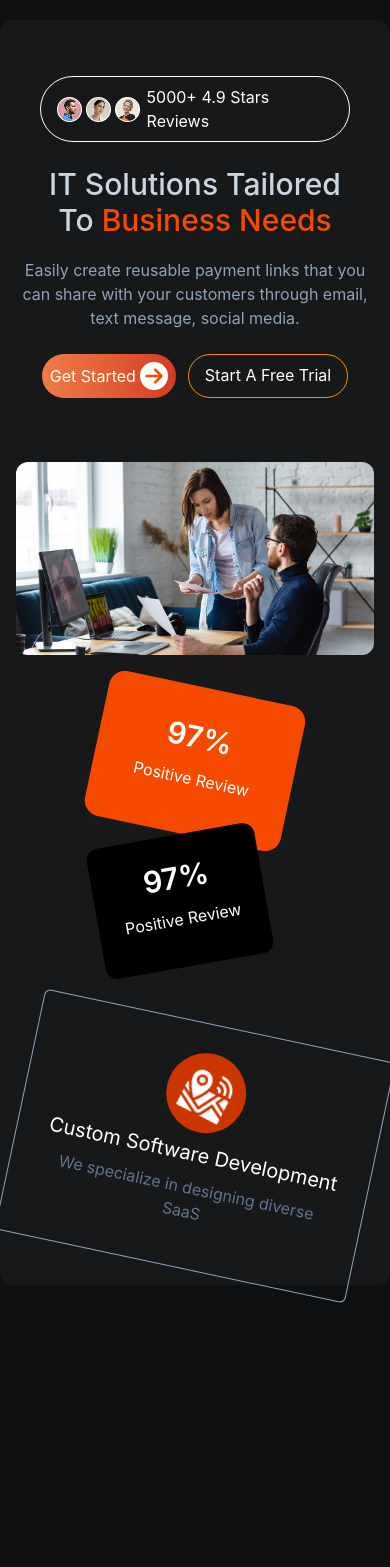
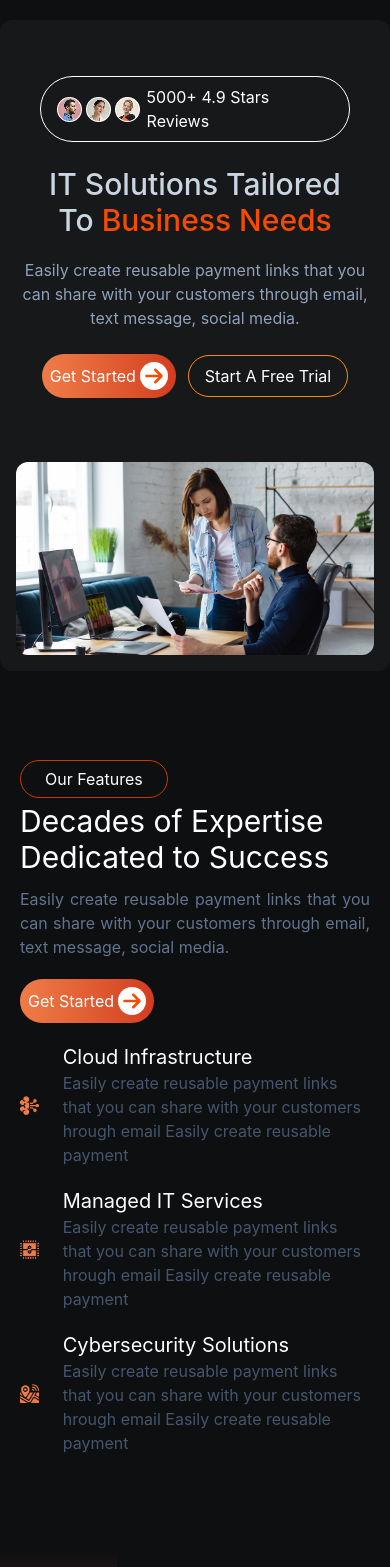
Before and after one commit to codewithsunnyraj/Tecbus-Website, a React (Vite) app: page / in a window 390 px wide. Shown: the top 1567 px of the page. Before the commit the page ends 1305 px from the top, so only its background shows below. Built offline with nearby package versions, Linux system fonts and the light colour scheme.

Commit message:
some part done of responsive

```diff
--- a/src/Component/About.jsx
+++ b/src/Component/About.jsx
@@ -3,6 +3,7 @@ import { assets } from "../constant/constant";
 import CommonBtn from "./CommonBtn";
 const About = () => {
   return (
+    <div className="container mx-auto w-full">
       <div className="lg:my-24 lg:px-14">
         <div className="lg:flex justify-between lg:gap-20 w-full">
           <div className="w-[30%] flex items-center justify-center">
@@ -42,7 +43,10 @@ const About = () => {
                     <h2 className="lg:text-8xl my-3 text-slate-500 font-bold">
                       50+
                     </h2>
-                  <p className="text-slate-300 text-xl">Years Od Experience</p>
+                    <p className="text-slate-300 text-xl">
+                      Years Od Experience
+                    </p>
+                  </div>
                 </div>
               </div>
             </div>
--- a/src/Component/CommonBtn.jsx
+++ b/src/Component/CommonBtn.jsx
@@ -6,7 +6,7 @@ const CommonBtn = ({ title }) => {
     <div>
       <a
         href=""
-        className="btn-gradient  flex text-[16px] w-[134px] p-2 lg:w-[154px] items-center justify-between font-inter"
+        className="btn-gradient  flex text-[16px] w-[134px] p-2 md:px-4 md:w-[154px] items-center justify-between font-inter"
       >
         {title}
         <span className="bg-white  h-7 w-7 rounded-full flex justify-center items-center">
--- a/src/Component/Features.jsx
+++ b/src/Component/Features.jsx
@@ -4,33 +4,36 @@ import { assets } from "../constant/constant";
 
 const Features = () => {
   return (
-    <div className="lg:px-2">
-      <div className="grid lg:grid-cols-2 lg:gap-20">
+    <div className="container mx-auto w-full">
+      <div className="lg:px-2 my-24 md:my-2 xl:my-0 px-5 md:px-18">
+        <div className="grid xl:grid-cols-2 xl:gap-20">
           <div>
             <span className="border-orange-700 border text-white px-6 py-2 rounded-full">
               Our Features
             </span>
             <div>
-            <h2 className="text-5xl my-6 text-white font-inter">
+              <h2 className="lg:text-5xl text-3xl lg:my-6 my-3 text-white font-inter">
                 Decades of Expertise Dedicated to Success
               </h2>
               <p className="text-slate-500 text-justify ">
-              Easily create reusable payment links that you can share with your
-              customers through email, text message, social media.
+                Easily create reusable payment links that you can share with
+                your customers through email, text message, social media.
               </p>
-            <div className="my-9">
+              <div className="lg:my-9 my-5">
                 <CommonBtn title="Get Started" />
               </div>
             </div>
           </div>
-        <div className="lg:p-8">
+          <div className="xl:p-8">
             <div className="">
-            <div className="flex lg:gap-8 items-center">
+              <div className="flex gap-6 lg:gap-8 items-center">
                 <div>
-                <img src={assets.cloud} alt="" />
+                  <img src={assets.cloud} className="w-full" alt="" />
                 </div>
                 <div>
-                <h3 className="text-white lg:text-2xl">Cloud Infrastructure</h3>
+                  <h3 className="text-white text-xl lg:text-2xl">
+                    Cloud Infrastructure
+                  </h3>
                   <p className="text-slate-600">
                     Easily create reusable payment links that you can share with
                     your customers hrough email Easily create reusable payment
@@ -39,12 +42,14 @@ const Features = () => {
               </div>
             </div>
             <div className="my-5">
-            <div className="flex lg:gap-8 items-center">
+              <div className="flex gap-6 lg:gap-8 items-center">
                 <div>
                   <img src={assets.managed} alt="" />
                 </div>
                 <div>
-                <h3 className="text-white lg:text-2xl">Managed IT Services</h3>
+                  <h3 className="text-white text-xl lg:text-2xl">
+                    Managed IT Services
+                  </h3>
                   <p className="text-slate-600">
                     Easily create reusable payment links that you can share with
                     your customers hrough email Easily create reusable payment
@@ -53,12 +58,12 @@ const Features = () => {
               </div>
             </div>
             <div className="">
-            <div className="flex lg:gap-8 items-center">
+              <div className="flex gap-6 lg:gap-8 items-center">
                 <div>
                   <img src={assets.location} alt="" />
                 </div>
                 <div>
-                <h3 className="text-white lg:text-2xl">
+                  <h3 className="text-white text-xl lg:text-2xl">
                     Cybersecurity Solutions
                   </h3>
                   <p className="text-slate-600">
@@ -71,6 +76,7 @@ const Features = () => {
           </div>
         </div>
       </div>
+    </div>
   );
 };
 
--- a/src/Component/Hero.jsx
+++ b/src/Component/Hero.jsx
@@ -4,7 +4,8 @@ import CommonBtn from "./CommonBtn";
 
 const Hero = () => {
   return (
-    <div className="lg:mb-[420px] ">
+    <div className="container mx-auto w-full">
+      <div className="xl:mb-[420px] lg:mb-[300px] md:mb-[50px] ">
         <div className="p-4 relative  md:p-8 lg:p-14 my-5 md:my-8  lg:h-[750px] lg:my-14 rounded-xl bg-[#16181A]">
           <div className="flex justify-center my-10 items-center">
             <div>
@@ -19,17 +20,17 @@ const Hero = () => {
                 </p>
               </div>
               <div className="my-6 text-center lg:w-[550px]">
-              <h1 className="font-inter  font-medium  text-3xl lg:text-4xl xl:text-6xl text-slate-300">
+                <h1 className="font-inter  font-medium  text-3xl md:text-5xl lg:text-4xl xl:text-6xl text-slate-300">
                   IT Solutions Tailored
                 </h1>
-              <h2 className="font-inter font-medium lg:my-4 text-3xl lg:text-4xl xl:text-6xl text-slate-300">
+                <h2 className="font-inter font-medium md:my-4 md:text-5xl text-3xl lg:text-4xl xl:text-6xl text-slate-300">
                   To <span className="text-orange-600">Business Needs</span>
                 </h2>
-              <p className="text-center  my-5 text-slate-400">
+                <p className="text-center md:text-xl  my-5 text-slate-400">
                   Easily create reusable payment links that you can share with
                   your customers through email, text message, social media.
                 </p>
-              <div className="flex justify-center my-6 gap-3">
+                <div className="flex justify-center items-center my-6 gap-3">
                   <CommonBtn title="Get Started" />
                   <a
                     href=""
@@ -41,15 +42,15 @@ const Hero = () => {
               </div>
             </div>
           </div>
-        <div className="lg:flex justify-center">
+          <div className="xl:flex justify-center relative">
             <div className="">
               <div className="flex justify-center">
                 <img src={assets.hero} alt="" className=" rounded-xl" />
               </div>
             </div>
 
-          <div className="lg:absolute relative lg:-bottom-26 lg:left-10 w-full">
-            <div className="flex lg:flex-row flex-col gap-y-14 justify-center lg:justify-between items-center ">
+            <div className="xl:absolute xl:block hidden relative xl:bottom-30 xl:left-10 w-full">
+              <div className="flex md:flex-row flex-col gap-y-14 justify-center md:justify-between items-center ">
                 <div>
                   <div className="lg:p-6 p-8 mt-8 lg:my-0 w-[200px] rounded-2xl rotate-12 bg-orange-600">
                     <div>
@@ -75,7 +76,7 @@ const Hero = () => {
                   </div>
                 </div>
                 <div>
-                <div className="md:bg-slate-800 lg:relative lg:right-14 rounded-[6px] lg:max-w-64 lg:max-h-62 w-full rotate-12 flex justify-center border border-slate-400 p-7">
+                  <div className="md:bg-slate-800 md:relative md:right-20 lg:right-14 rounded-[6px] lg:max-w-64 lg:max-h-62 w-full rotate-12 flex justify-center border border-slate-400 p-7">
                     <div className="">
                       <div className="flex justify-center">
                         <div className="h-20 flex justify-center items-center w-20 rounded-full bg-orange-700">
@@ -98,6 +99,7 @@ const Hero = () => {
           </div>
         </div>
       </div>
+    </div>
   );
 };
 
--- a/src/pages/Home.jsx
+++ b/src/pages/Home.jsx
@@ -12,8 +12,8 @@ const Home = () => {
     <div className="w-full ">
       <div className="lg:px-24">
         <Hero />
-        {/* <Features /> */}
-        {/* <About /> */}
+        <Features />
+        <About />
       </div>
       <div className="gradient-bg">
         {/* <Services /> */}
```
Lines whose indentation alone changed are shown as unchanged.
